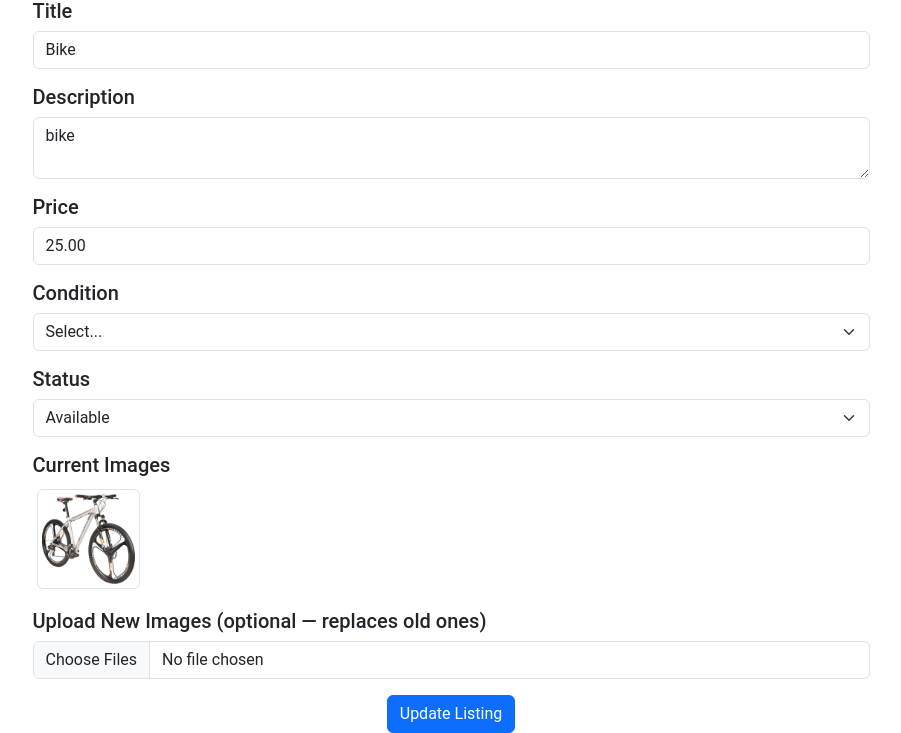
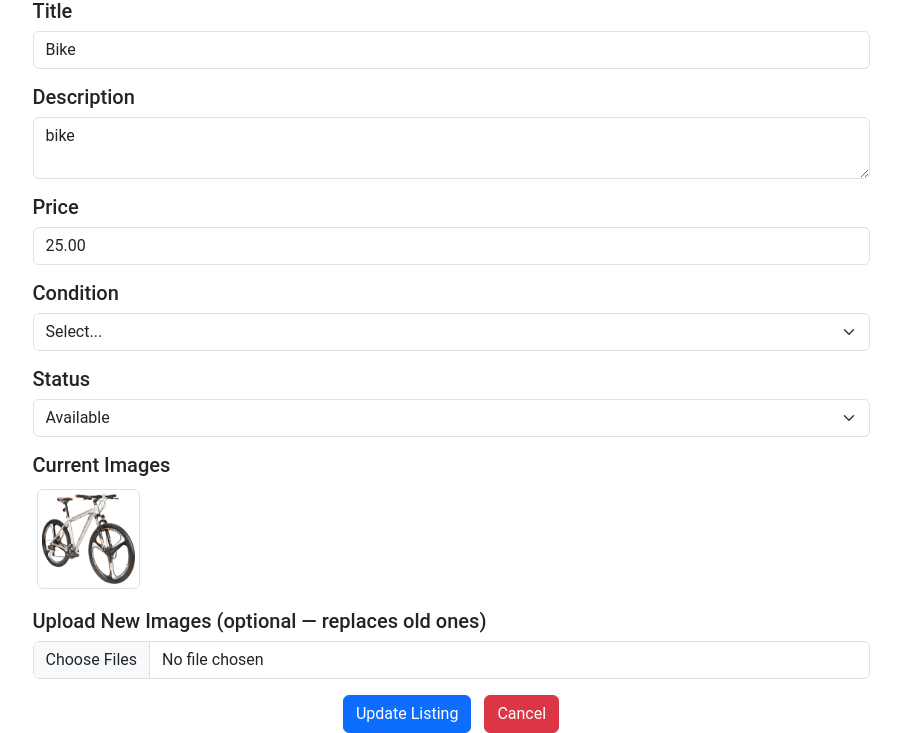
Before and after one commit to sophiechou1/SP25-CampusMart-Final-Project, a Django app: template src/CampusMart/templates/CampusMart/update_listing.html in a window 1280 px wide. Shown: the part 208-941 px from the top of the page, without its empty margins (189-1090 px from the left). Run offline with Django 5.2, Linux system fonts and the light colour scheme; the template is opened without the code that fills it: values that come from a table or form of the project are taken from there, others are empty; data comes from the database, SQL or seed files in the repository; both versions use the stored data as it was after the commit.

Commit message:
fixed some things in update listing

```diff
--- a/src/CampusMart/templates/CampusMart/update_listing.html
+++ b/src/CampusMart/templates/CampusMart/update_listing.html
@@ -124,6 +124,9 @@
 
         <div class="text-center">
             <button type="submit" class="btn btn-primary">Update Listing</button>
+            <a href="{% url 'CampusMart:my_listings' %}" class="btn btn-danger ms-2">
+              Cancel
+            </a>
         </div>
     </form>
 </div>
```
Also changed, not shown: src/db.sqlite3.
